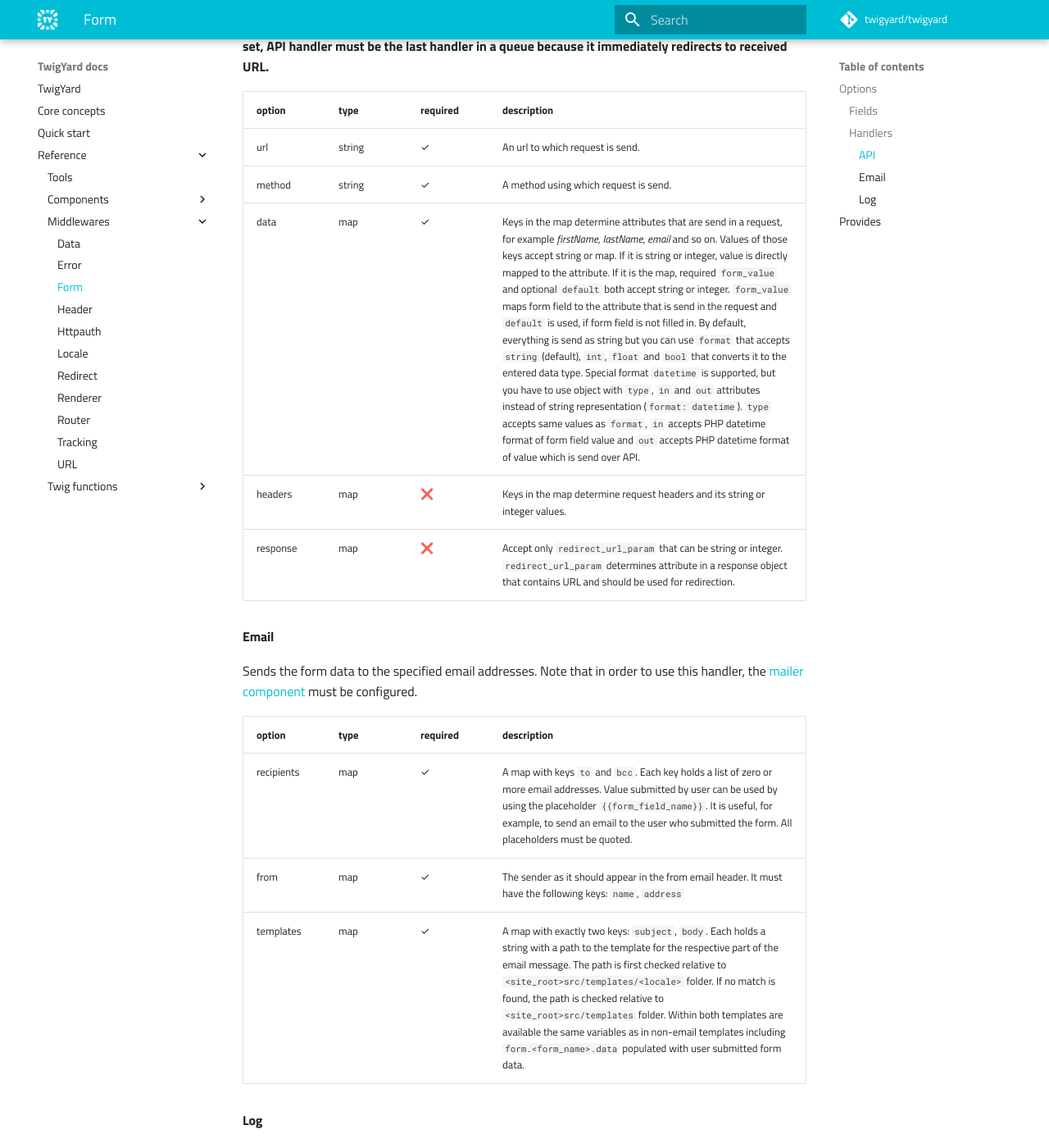
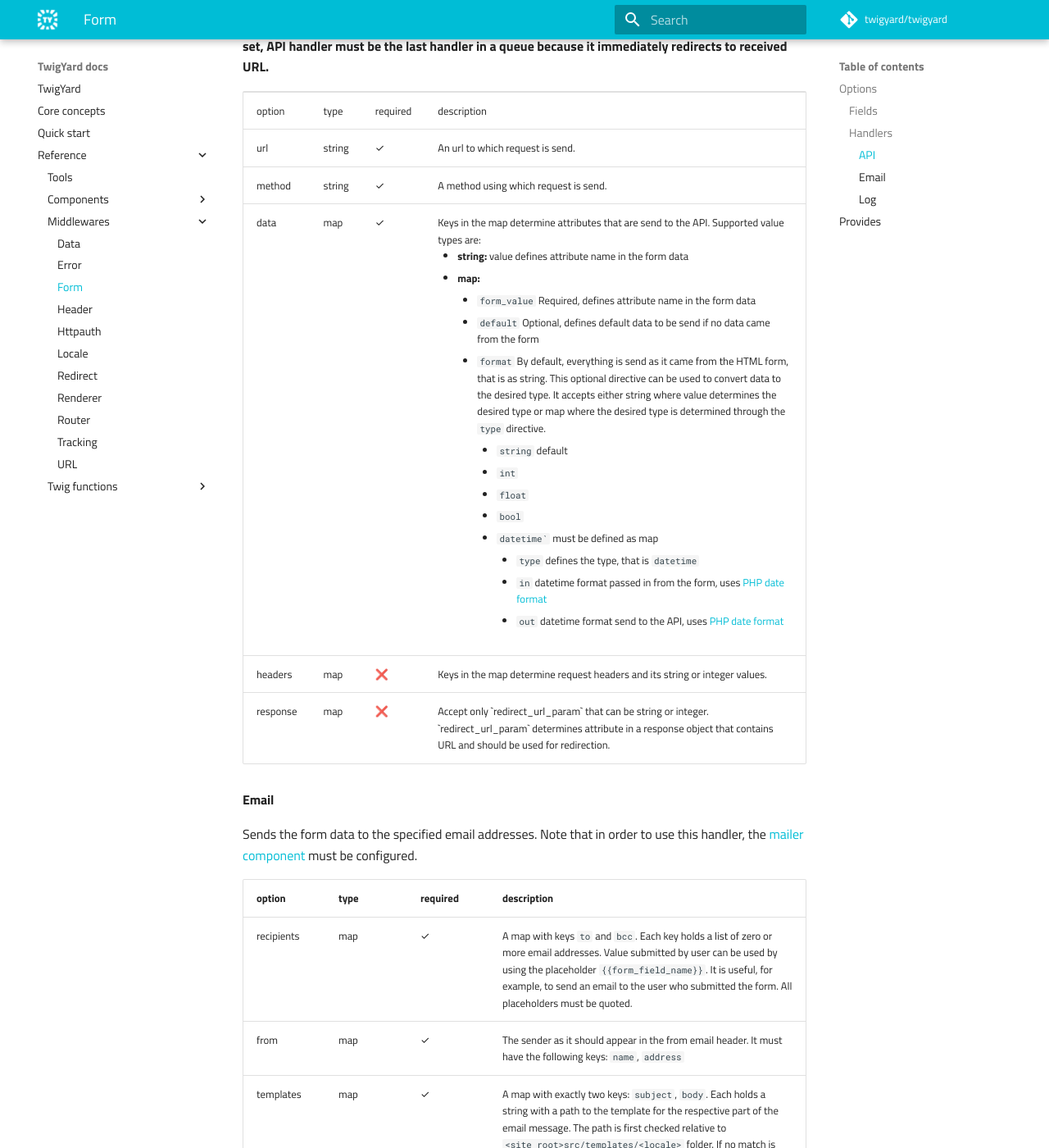
Before and after one commit to twigyard/twigyard, an MkDocs documentation site: the page built from docs/docs/reference/middlewares/form.md, in a window 1280 px wide and 1400 px high, scrolled down 1808 px. Shown: the whole window at 82% size. Built offline with MkDocs 1.6.1 and Material for MkDocs 9.7.7, drawn with Linux system fonts in a browser that asks for light colours; comment, search, counter and statistics services are not loaded.

Commit message:
fixup! Eenable datetime format support for form api handler

```diff
--- a/docs/docs/reference/middlewares/form.md
+++ b/docs/docs/reference/middlewares/form.md
@@ -44,14 +44,75 @@ form:
 #### API
 Sends request with form data to the specified API endpoint. **If `response.redirect_url_param` is set, API handler must be the last handler in a queue because it immediately redirects to received URL.**
 
-option      | type      | required   | description
-------------|-----------|------------|------------
-url         | string    | ✓          | An url to which request is send.
-method      | string    | ✓          | A method using which request is send.
-data        | map       | ✓          | Keys in the map determine attributes that are send in a request, for example *firstName*, *lastName*, *email* and so on. Values of those keys accept string or map. If it is string or integer, value is directly mapped to the attribute. If it is the map, required `form_value` and optional `default` both accept string or integer. `form_value` maps form field to the attribute that is send in the request and `default` is used, if form field is not filled in. By default, everything is send as string but you can use `format` that accepts `string` (default), `int`, `float` and `bool` that converts it to the entered data type. Special format `datetime` is supported, but you have to use object with `type`, `in` and `out` attributes instead of string representation (`format: datetime`). `type` accepts same values as `format`, `in` accepts PHP datetime format of form field value and `out` accepts PHP datetime format of value which is send over API.
-headers     | map       | ❌         | Keys in the map determine request headers and its string or integer values.
-response    | map       | ❌         | Accept only `redirect_url_param` that can be string or integer. `redirect_url_param` determines attribute in a response object that contains URL and should be used for redirection.
-
+<table>
+    <thead>
+        <tr>
+            <td>option</td>
+            <td>type</td>
+            <td>required</td>
+            <td>description</td>
+        </tr>
+    </thead>
+    <tbody>
+        <tr>
+            <td>url</td>
+            <td>string</td>
+            <td> ✓ </td>
+            <td>An url to which request is send.</td>
+        </tr>
+        <tr>
+            <td>method</td>
+            <td>string</td>
+            <td> ✓ </td>
+            <td>A method using which request is send.</td>
+        </tr>
+        <tr>
+            <td>data</td>
+            <td>map</td>
+            <td> ✓ </td>
+            <td>
+                Keys in the map determine attributes that are send to the API. Supported value types are:
+                <ul>
+                    <li><strong>string:</strong> value defines attribute name in the form data</li>
+                    <li><strong>map:</strong>
+                        <ul>
+                            <li><code>form_value</code> Required,  defines attribute name in the form data</li>
+                            <li><code>default</code> Optional, defines default data to be send if no data came from the form</li>
+                            <li>
+                                <code>format</code> By default, everything is send as it came from the HTML form, that is as string. This optional directive can be used to convert data to the desired type. It accepts either string where value determines the desired type or map where the desired type is determined through the <code>type</code> directive.
+                                <ul>
+                                    <li><code>string</code> default</li>
+                                    <li><code>int</code></li>
+                                    <li><code>float</code></li>
+                                    <li><code>bool</code></li>
+                                    <li>
+                                        <code>datetime`</code> must be defined as map
+                                        <ul>
+                                            <li><code>type</code> defines the type, that is <code>datetime</code></li>
+                                            <li><code>in</code> datetime format passed in from the form, uses <a href="https://secure.php.net/manual/en/function.date.php" target="_blank">PHP date format</a></li>
+                                            <li><code>out</code> datetime format send to the API, uses <a href="https://secure.php.net/manual/en/function.date.php" target="_blank">PHP date format</a></li>
+                                        </ul>
+                                    </li>
+                                </ul>
+                            </li>
+                        </ul>
+                </ul>
+            </td>
+        </tr>
+        <tr>
+            <td>headers</td>
+            <td>map</td>
+            <td> ❌ </td>
+            <td>Keys in the map determine request headers and its string or integer values.</td>
+        </tr>
+        <tr>
+            <td>response</td>
+            <td>map</td>
+            <td> ❌ </td>
+            <td>Accept only `redirect_url_param` that can be string or integer. `redirect_url_param` determines attribute in a response object that contains URL and should be used for redirection.</td>
+        </tr>
+    </tbody>
+</table>
 #### Email
 Sends the form data to the specified email addresses. Note that in order to use this handler, the [mailer component](/reference/components/mailer) must be configured.
 
```
